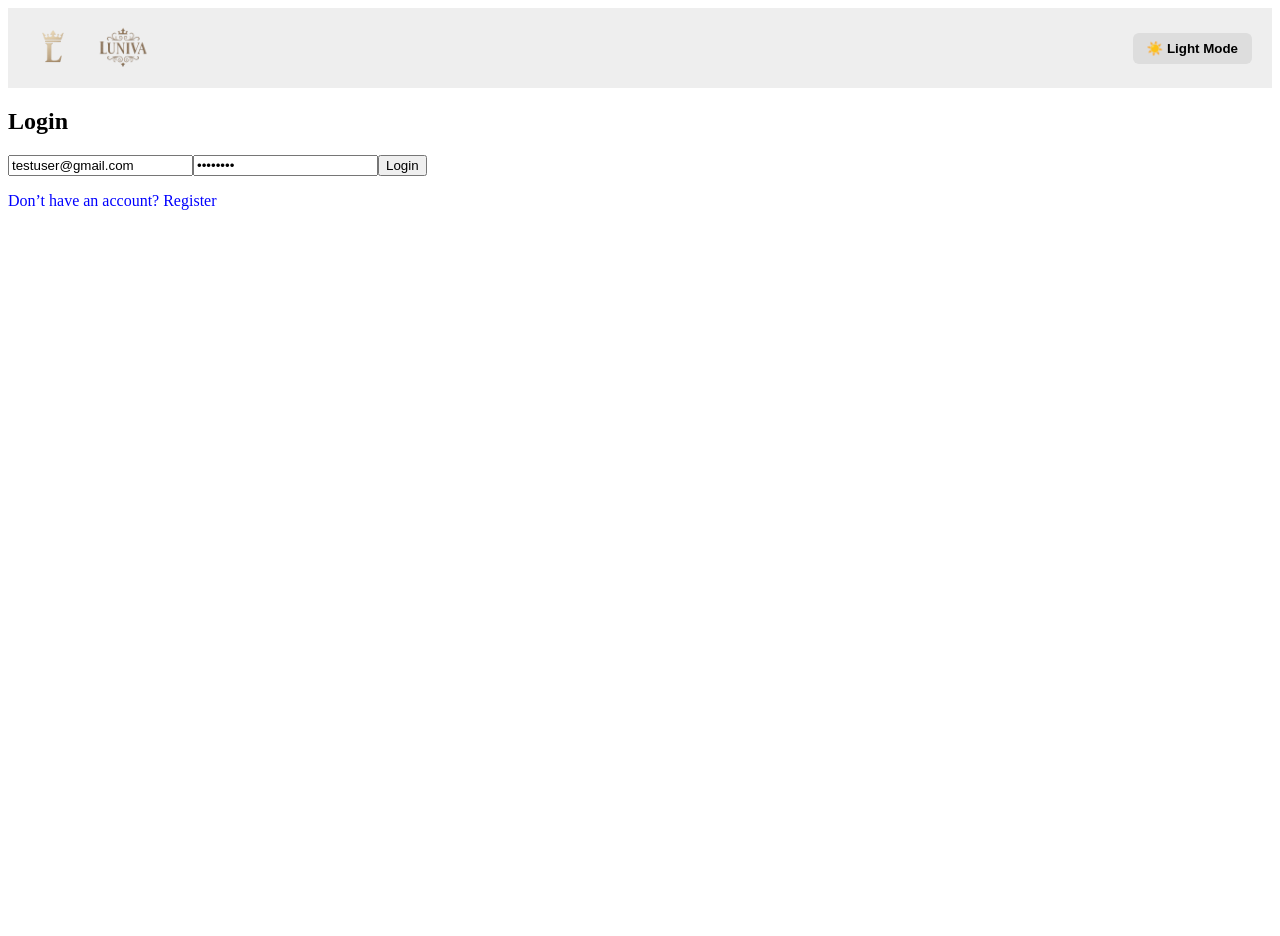
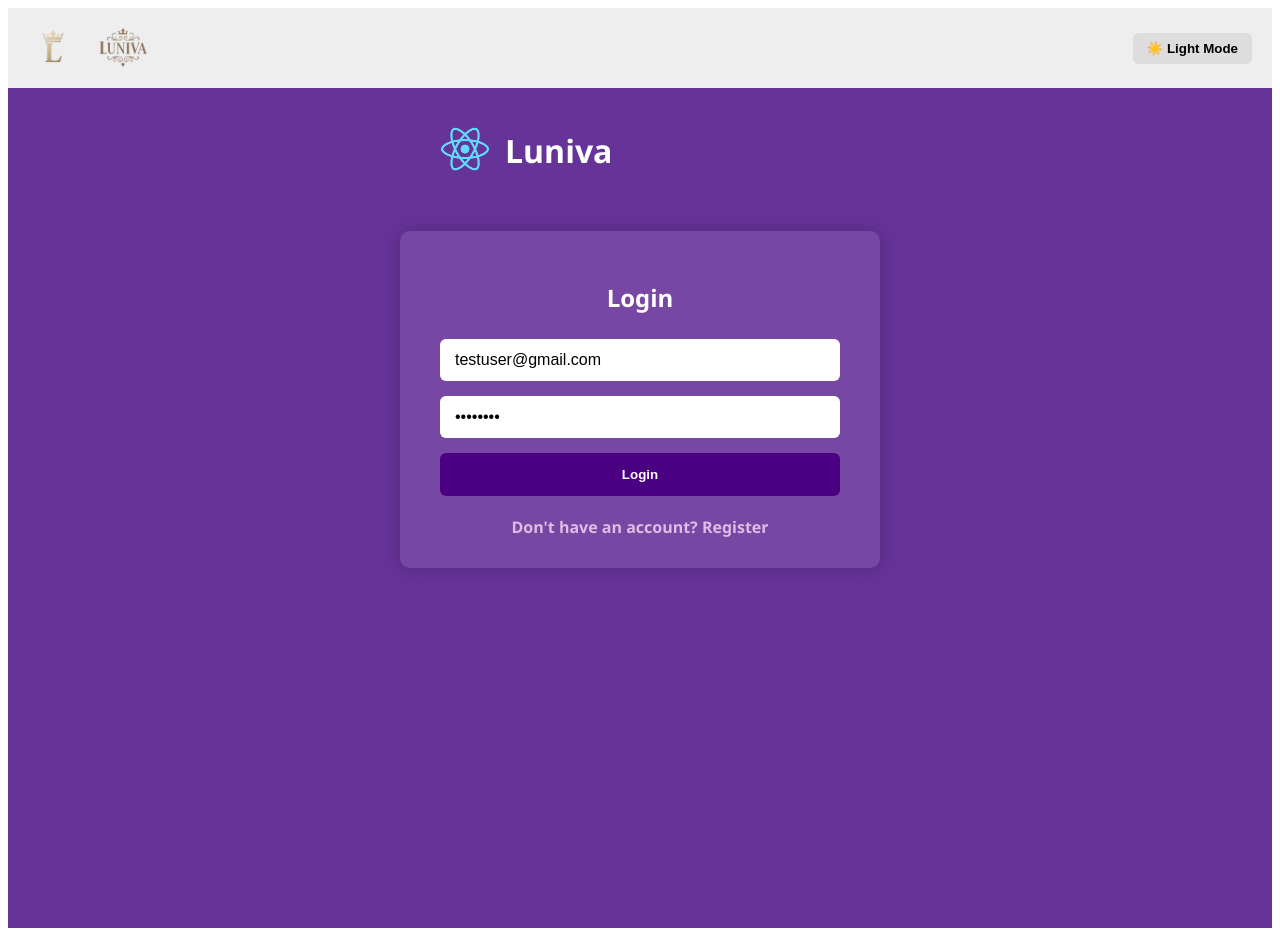
Before and after one commit to Subhrima-32/Luniva_frontend, a React (Create React App) app: page / in a window 1280 px wide. Before the commit the page ends 800 px from the top, so only its background shows below. Built offline with nearby package versions, Linux system fonts and the light colour scheme; no server answers.

Commit message:
Update AuthPage.js to use Render backend

```diff
--- a/src/components/AuthPage.js
+++ b/src/components/AuthPage.js
@@ -1,52 +1,58 @@
 import React, { useState } from "react";
+import "./AuthPage.css";
 
-export default function AuthPage({ onLogin }) {
-  const [isRegister, setIsRegister] = useState(false);
-  const [fullName, setFullName] = useState("Test User");
+export default function AuthPage({ onAuth }) {
+  const [isLogin, setIsLogin] = useState(true);
   const [email, setEmail] = useState("testuser@gmail.com"); // default email
-  const [password, setPassword] = useState("password"); // default password
-
-  // 🔗 Always point frontend to your Render backend
-  const API_URL = "https://luniva-backend.onrender.com";
+  const [password, setPassword] = useState("password");     // default password
+  const [fullName, setFullName] = useState("");
 
   const handleSubmit = async (e) => {
     e.preventDefault();
 
-    const endpoint = isRegister
-      ? `${API_URL}/api/auth/register`
-      : `${API_URL}/api/auth/login`;
+    const endpoint = isLogin ? "/api/auth/login" : "/api/auth/register";
+    const payload = isLogin
+      ? { email, password }
+      : { fullName, email, password };
 
     try {
-      const response = await fetch(endpoint, {
+      const res = await fetch(endpoint, {
         method: "POST",
         headers: { "Content-Type": "application/json" },
-        body: JSON.stringify(
-          isRegister
-            ? { fullName, email, password }
-            : { email, password }
-        ),
+        body: JSON.stringify(payload),
       });
 
-      const data = await response.json();
+      const data = await res.json();
 
-      if (response.ok) {
-        alert(isRegister ? "✅ Registration successful!" : "✅ Login successful!");
+      if (res.ok) {
         localStorage.setItem("token", data.token);
-        if (onLogin) onLogin(data);
+        onAuth(data.user);
       } else {
-        alert(`❌ ${data.message || "Something went wrong"}`);
+        alert(data.message || "Something went wrong");
       }
     } catch (err) {
-      console.error("Auth Error:", err);
-      alert("⚠️ Server error. Please try again later.");
+      console.error(err);
+      alert("Server error, try again later");
     }
   };
 
   return (
     <div className="auth-container">
-      <h2>{isRegister ? "Register" : "Login"}</h2>
+      {/* Logo/Header */}
+      <div className="auth-header">
+        <img
+          src="/logo192.png"
+          alt="Logo"
+          className="auth-logo"
+        />
+        <h1 className="auth-luniva">Luniva</h1>
+      </div>
+
+      {/* Auth Box */}
+      <div className="auth-box">
+        <h2>{isLogin ? "Login" : "Register"}</h2>
         <form onSubmit={handleSubmit}>
-        {isRegister && (
+          {!isLogin && (
             <input
               type="text"
               placeholder="Full Name"
@@ -69,16 +75,20 @@ export default function AuthPage({ onLogin }) {
             onChange={(e) => setPassword(e.target.value)}
             required
           />
-        <button type="submit">{isRegister ? "Register" : "Login"}</button>
+          <button type="submit">
+            {isLogin ? "Login" : "Register"}
+          </button>
         </form>
-      <p
-        onClick={() => setIsRegister(!isRegister)}
-        style={{ cursor: "pointer", color: "blue" }}
+
+        <div
+          className="toggle-text"
+          onClick={() => setIsLogin(!isLogin)}
         >
-        {isRegister
-          ? "Already have an account? Login"
-          : "Don’t have an account? Register"}
-      </p>
+          {isLogin
+            ? "Don't have an account? Register"
+            : "Already have an account? Login"}
+        </div>
+      </div>
     </div>
   );
 }
```
Lines whose indentation alone changed are shown as unchanged.
